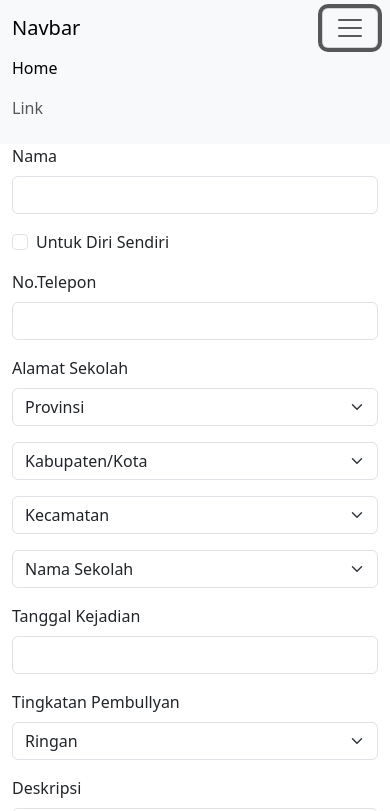
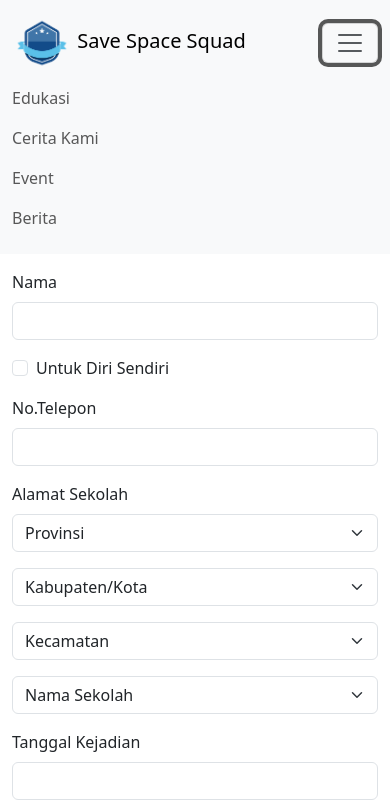
Before and after one commit to FS-29/website-responsif-mobile, a plain HTML site: page form-lapor.html in a window 390 px wide. Both pictures are taken after a click on the button "Toggle navigation". Shown: the top 811 px of the page. Drawn offline with nearby package versions, Linux system fonts and the light colour scheme.

Commit message:
update: content navbar, padding bottom fiks
-adding content content in navbar
-adjust padding in form

```diff
--- a/form-lapor.html
+++ b/form-lapor.html
@@ -10,17 +10,25 @@
 <body>
     <nav class="navbar navbar-expand-lg bg-body-tertiary navbar-mobile">
         <div class="container-fluid">
-          <a class="navbar-brand" href="#">Navbar</a>
+          <a class="navbar-brand" href="./index.html">
+            <img class="logo-header" src="./assets/img/Logo.png" alt="logo">
+            Save Space Squad</a>
           <button class="navbar-toggler" type="button" data-bs-toggle="collapse" data-bs-target="#navbarSupportedContent" aria-controls="navbarSupportedContent" aria-expanded="false" aria-label="Toggle navigation">
             <span class="navbar-toggler-icon"></span>
           </button>
           <div class="collapse navbar-collapse" id="navbarSupportedContent">
             <ul class="navbar-nav me-auto mb-2 mb-lg-0">
               <li class="nav-item">
-                <a class="nav-link active" aria-current="page" href="#">Home</a>
+                <a class="nav-link" aria-current="page" href="#">Edukasi</a>
               </li>
               <li class="nav-item">
-                <a class="nav-link" href="#">Link</a>
+                <a class="nav-link" aria-current="page" href="#">Cerita Kami</a>
+              </li>
+              <li class="nav-item">
+                <a class="nav-link" aria-current="page" href="#">Event</a>
+              </li>
+              <li class="nav-item">
+                <a class="nav-link" aria-current="page" href="#">Berita</a>
               </li>
             </ul>
           </div>
@@ -29,7 +37,7 @@
 
     <div class="container-fluid header-mobile"></div>
     <div class="container-fluid form-mobile">
-        <form>
+        <form class="mt-3 mb-4">
             <div class="mb-3">
               <label for="nama" class="form-label">Nama</label>
               <input type="text" class="form-control" id="nama">
@@ -103,7 +111,7 @@
                 <img class="img-fluid" src="./assets/svg/upload.svg" alt="upload">
               </label>
             </div>
-            <div class="mb-3 form-check">
+            <div class="mb-3 form-check mb-4">
               <input type="checkbox" class="form-check-input" id="check-form">
               <label class="form-check-label" for="check-form">Menyetujui laporan perundungan</label>
             </div>
--- a/style/form-lapor.css
+++ b/style/form-lapor.css
@@ -32,4 +32,7 @@
         cursor: pointer;
         animation: upload-hover 0.4 ease-in-out both;
     }
+    .logo-header{
+        height: 3em;
+    }
 }
```
Also changed, not shown: assets/img/Logo.png (added).
